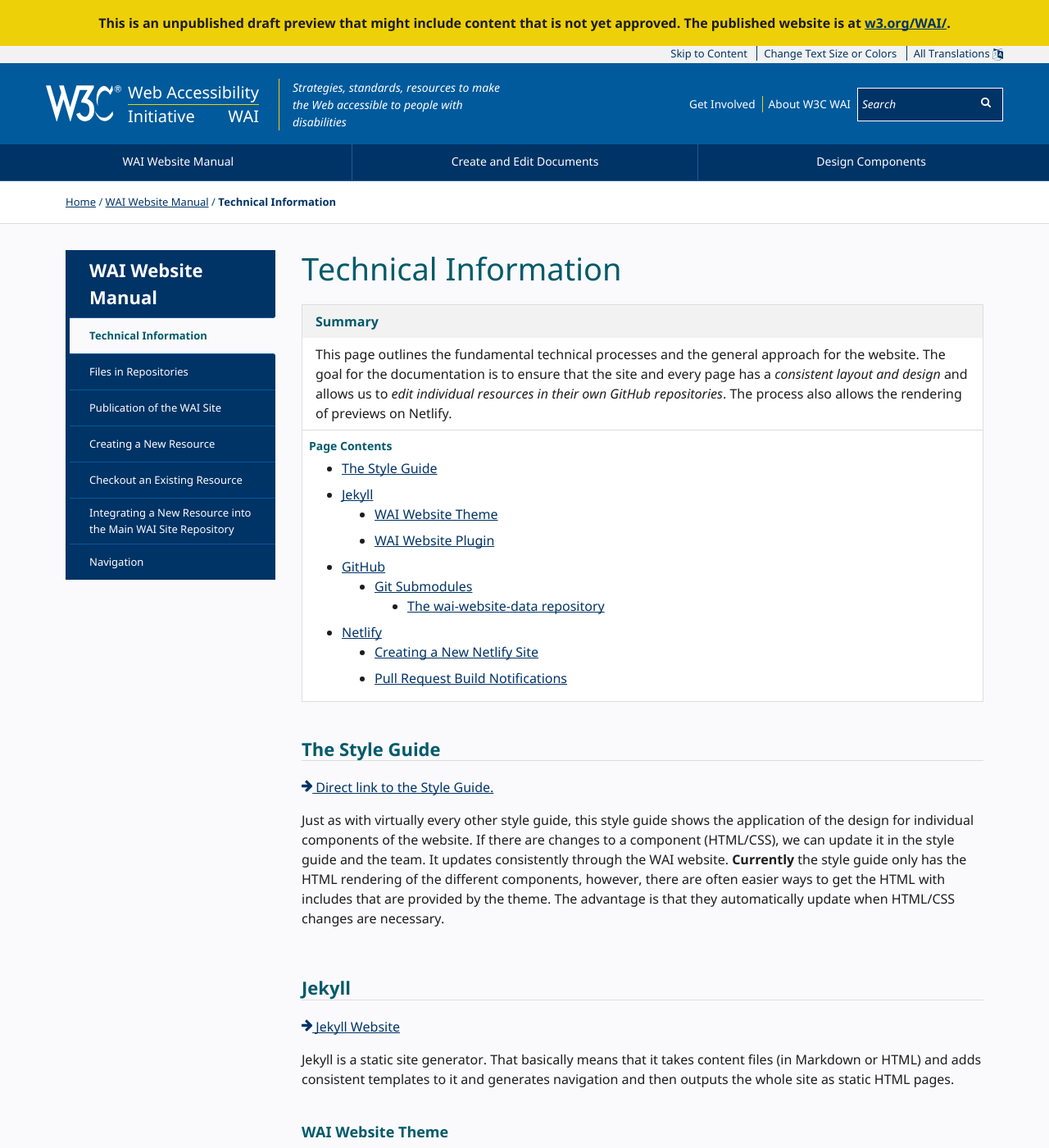
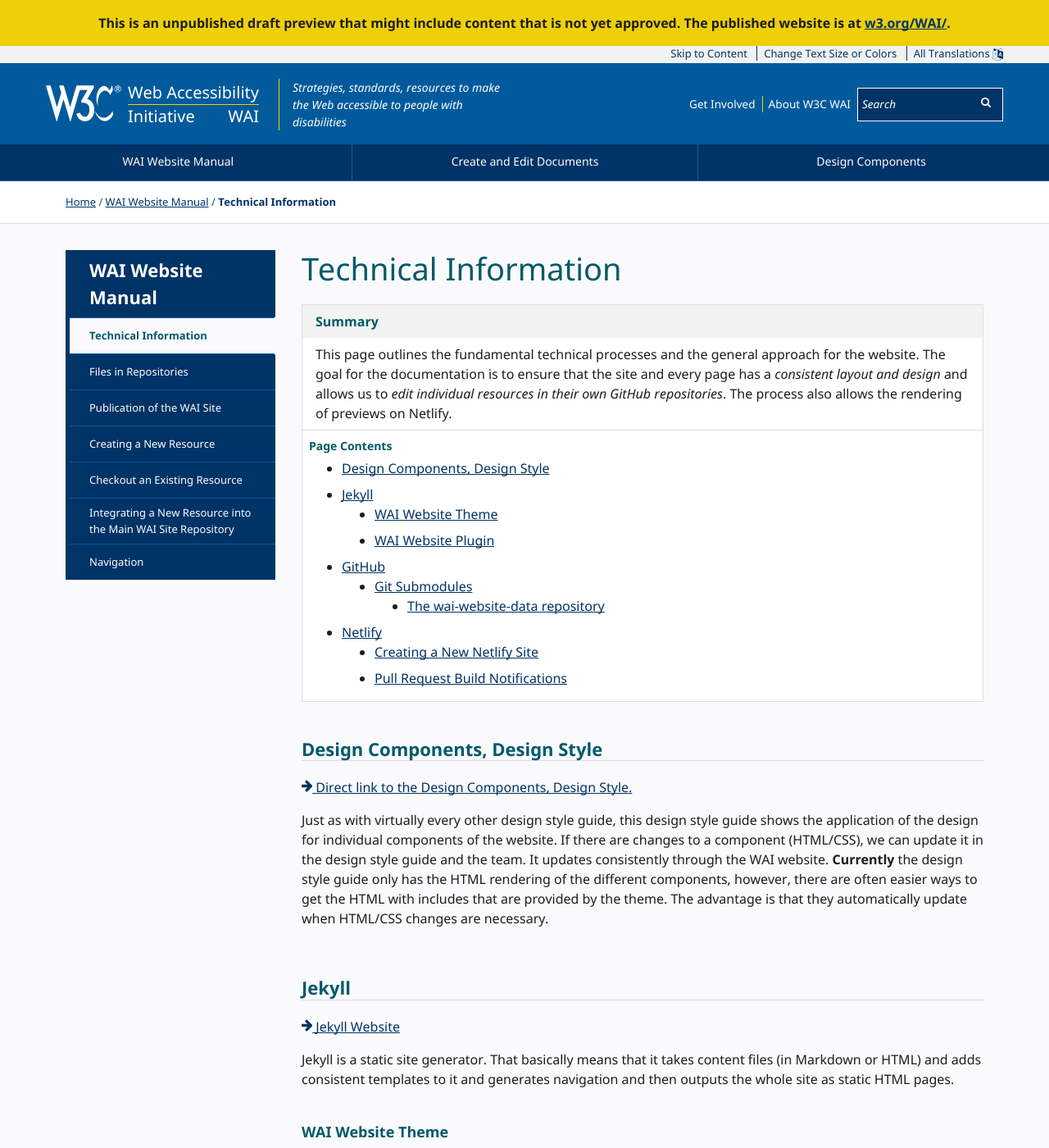
Before and after one commit to w3c/wai-website-theme, a Jekyll site: the page built from content/technical.md, in a window 1280 px wide and 1400 px high. Shown: the whole window at 82% size. Built offline with Jekyll 4.4.1, drawn with Linux system fonts in a browser that asks for light colours; cached includes are drawn as plain includes; comment, search, counter and statistics services are not loaded.

Commit message:
Update technical.md

```diff
--- a/content/technical.md
+++ b/content/technical.md
@@ -27,11 +27,11 @@
 
 {% include toc.html %}
 
-## The Style Guide
+## Design Components, Design Style
 
-[{% include_cached icon.html name="arrow-right" %} Direct link to the Style Guide.](/components/)
+[{% include_cached icon.html name="arrow-right" %} Direct link to the Design Components, Design Style.](/components/)
 
-Just as with virtually every other style guide, this style guide shows the application of the design for individual components of the website. If there are changes to a component (HTML/CSS), we can update it in the style guide and the team. It updates consistently through the WAI website. **Currently** the style guide only has the HTML rendering of the different components, however, there are often easier ways to get the HTML with includes that are provided by the theme. The advantage is that they automatically update when HTML/CSS changes are necessary.
+Just as with virtually every other design style guide, this design style guide shows the application of the design for individual components of the website. If there are changes to a component (HTML/CSS), we can update it in the design style guide and the team. It updates consistently through the WAI website. **Currently** the design style guide only has the HTML rendering of the different components, however, there are often easier ways to get the HTML with includes that are provided by the theme. The advantage is that they automatically update when HTML/CSS changes are necessary.
 
 ## Jekyll
 
```
